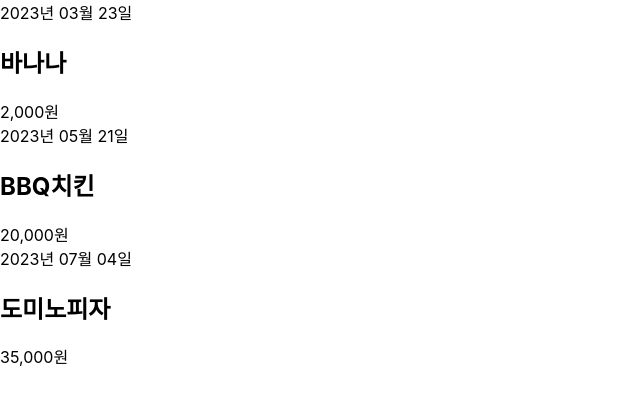
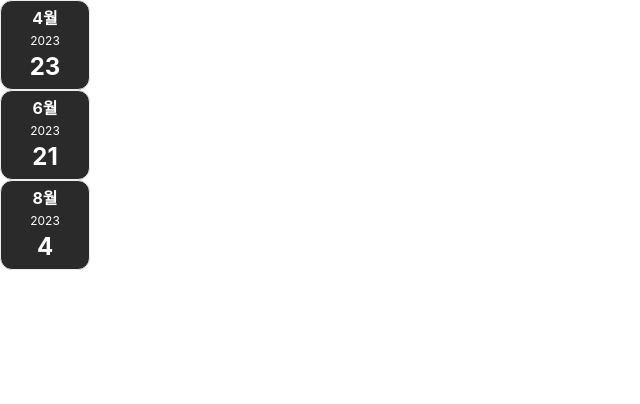
Before and after one commit to kimtaekjin/recat-basic-study-202405, a React (Create React App) app: page / in a window 1280 px wide. Shown: the top 404 px of the page, without its empty margins (0-640 px from the left). Built offline with nearby package versions, Linux system fonts and the light colour scheme.

Commit message:
컴포넌트 분할

```diff
--- a/package.json
+++ b/package.json
@@ -39,6 +39,7 @@
     "@eslint/js": "^9.1.1",
     "eslint": "^8.57.0",
     "eslint-plugin-react": "^7.34.1",
-    "globals": "^15.1.0"
+    "globals": "^15.1.0",
+    "prettier": "^3.2.5"
   }
 }
--- a/src/App.js
+++ b/src/App.js
@@ -1,9 +1,10 @@
 import React from 'react';
 import './App.css';
 import Expenseltem from './components/Expenseltem';
+import Expenses from './components/Expenses';
 
 
-const $h2=<h2>반가워요</h2>
+// const $h2=<h2>반가워요</h2>
 
 function App() {
   //지출 항목 객체 배열
@@ -27,10 +28,8 @@
   ];
   return (
     <>
-    <Expenseltem title={expenses[0].title} price={expenses[0].price} date={expenses[0].date}/>
-    <Expenseltem title={expenses[1].title} price={expenses[1].price} date={expenses[1].date}/>
-    <Expenseltem title={expenses[2].title} price={expenses[2].price} date={expenses[2].date}/>
-   </>
+  <Expenses items={expenses}/>
+    </>
   );
 
 }
--- /dev/null
+++ b/src/components/ExpenseDate.css
@@ -0,0 +1,30 @@
+.expense-date {
+  display: flex;
+  flex-direction: column;
+  width: 5.5rem;
+  height: 5.5rem;
+  border: 1px solid #ececec;
+  background-color: #2a2a2a;
+  color: white;
+  border-radius: 12px;
+  align-items: center;
+  justify-content: center;
+}
+
+.expense-date div {
+  margin-bottom: 0.25rem;
+}
+
+.expense-date__month {
+  font-size: 1rem;
+  font-weight: bold;
+}
+
+.expense-date__year {
+  font-size: 0.75rem;
+}
+
+.expense-date__day {
+  font-size: 1.5rem;
+  font-weight: bold;
+}
--- /dev/null
+++ b/src/components/ExpenseDate.js
@@ -0,0 +1,22 @@
+import React from 'react';
+import './ExpenseDate.css';
+
+const Expenseltem = ({date}) => {
+const year = date.getFullYear();
+const month=date.toLocaleString('Ko-kR',{month:'long'});
+const day=date.getDate();
+
+
+
+  return (
+<div className='expense-date'>
+      <div className='expense-date__month'>{month}</div>
+      <div className='expense-date__year'>{year}</div>
+      <div className='expense-date__day'>{day}</div>
+    </div>
+  );
+  };
+
+
+
+export default Expenseltem
--- a/src/components/Expenseltem.js
+++ b/src/components/Expenseltem.js
@@ -1,5 +1,6 @@
 import React from 'react';
-
+import ExpenseDate from './ExpenseDate';
+import './ExpenseItem.css';
 
 const Expenseltem = ({title,price,date}) => {
 
@@ -22,8 +23,8 @@
 
   return (
     <div className='expense-item'>
-    <div>{makeFormattedDate()}</div>
-    <div className='expense-item__description'>
+      <ExpenseDate date={date} />
+     <div className='expense-item__description'>
       <h2>{title}</h2>
       <div className='expense-item__price'>{formattedPrice}원</div>
     </div>
--- /dev/null
+++ b/src/components/Expenses.js
@@ -0,0 +1,14 @@
+import React from 'react'
+import Expenseltem from './ExpenseDate'
+
+const Expenses = ({items:expenses}) => {
+  return (
+  <div className='expenses'>
+    <Expenseltem title={expenses[0].title} price={expenses[0].price} date={expenses[0].date}/>
+    <Expenseltem title={expenses[1].title} price={expenses[1].price} date={expenses[1].date}/>
+    <Expenseltem title={expenses[2].title} price={expenses[2].price} date={expenses[2].date}/>
+    </div>
+  )
+}
+
+export default Expenses
```
Also changed, not shown: 2 other files (tests, documents, lock files or other folders).
